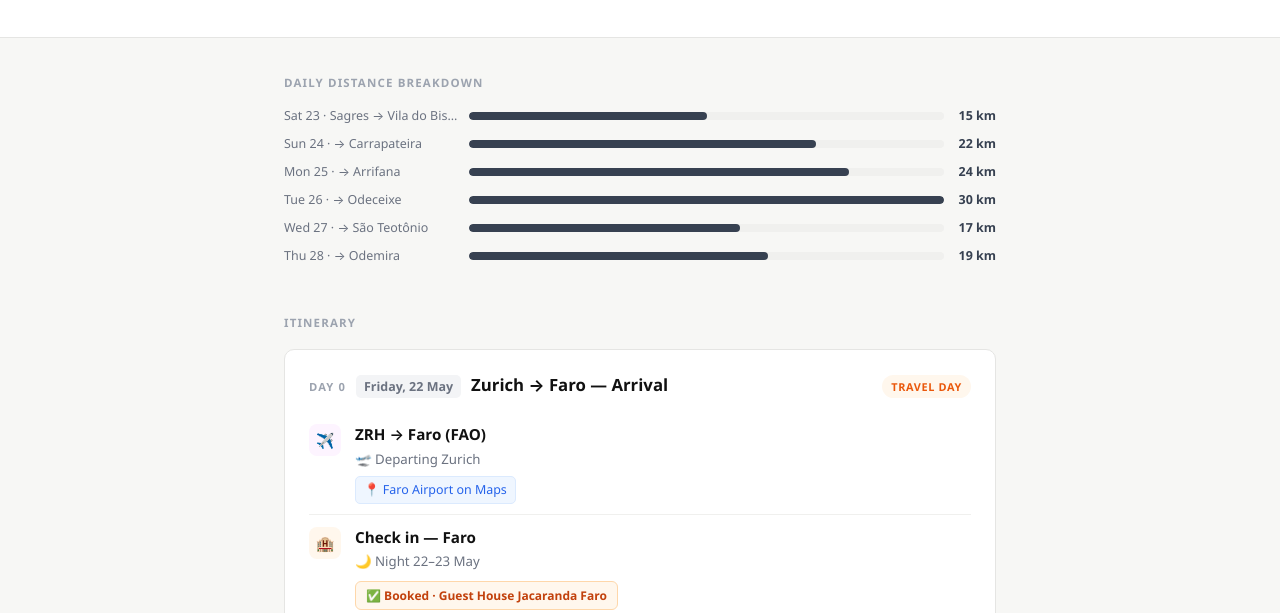
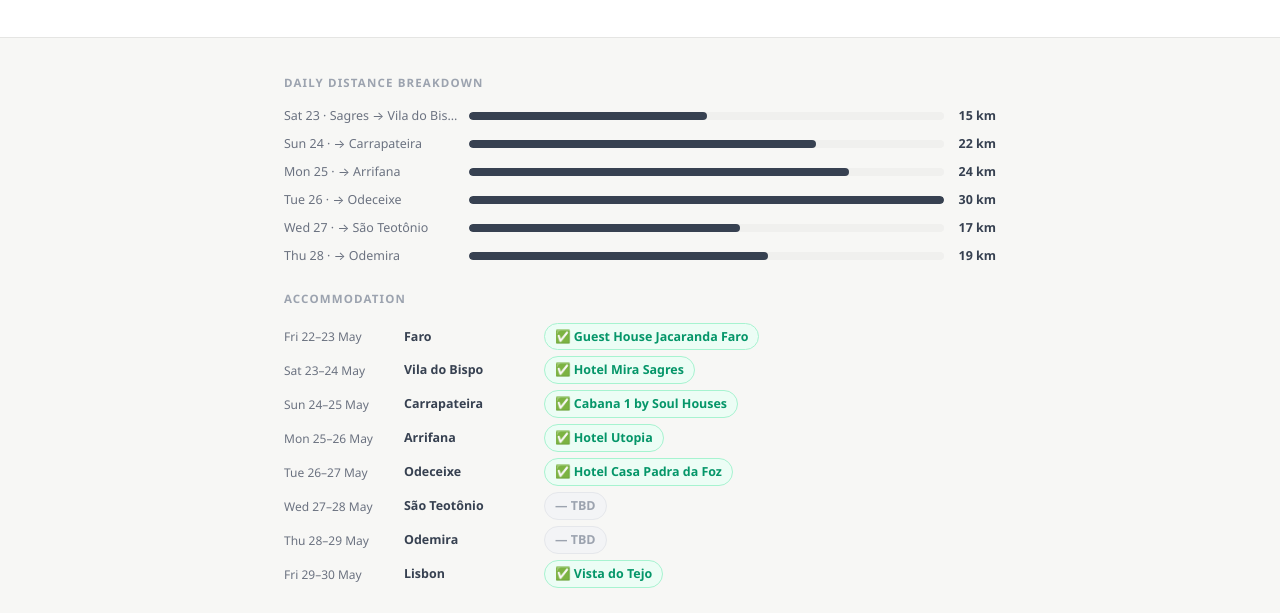
Before and after one commit to duchonic/fischer, a plain HTML site: page index.html in a window 1280 px wide. Shown: the part 311-924 px from the top of the page. Drawn offline with Linux system fonts and the light colour scheme.

Commit message:
[C] stuff added, hotel bookings

```diff
--- a/index.html
+++ b/index.html
@@ -105,6 +105,44 @@
     .stage-bar-km {
       font-size: .78rem; font-weight: 600; color: #374151;
       width: 42px; text-align: right; flex-shrink: 0;
+    }
+
+    /* ── Accommodation summary ── */
+    .accom-section {
+      max-width: 760px;
+      margin: 24px auto 0;
+      padding: 0 24px;
+    }
+    .accom-section h2 {
+      font-size: .72rem; font-weight: 700;
+      letter-spacing: .1em; text-transform: uppercase;
+      color: #9ca3af; margin-bottom: 14px;
+    }
+    .accom-grid {
+      display: flex; flex-direction: column; gap: 6px;
+    }
+    .accom-row {
+      display: flex; align-items: center; gap: 10px;
+    }
+    .accom-night {
+      font-size: .75rem; color: #6b7280;
+      width: 110px; flex-shrink: 0;
+    }
+    .accom-location {
+      font-size: .78rem; font-weight: 600; color: #374151;
+      width: 130px; flex-shrink: 0;
+    }
+    .accom-name {
+      font-size: .78rem; font-weight: 600;
+      padding: 3px 10px; border-radius: 99px;
+    }
+    .accom-booked {
+      background: #ecfdf5; color: #059669;
+      border: 1px solid #a7f3d0;
+    }
+    .accom-tbd {
+      background: #f3f4f6; color: #9ca3af;
+      border: 1px solid #e5e7eb;
     }
 
     /* ── Main ── */
@@ -452,6 +490,53 @@
   </div>
 </div>
 
+<!-- Accommodation summary -->
+<div class="accom-section">
+  <h2>Accommodation</h2>
+  <div class="accom-grid">
+    <div class="accom-row">
+      <div class="accom-night">Fri 22–23 May</div>
+      <div class="accom-location">Faro</div>
+      <span class="accom-name accom-booked">✅ Guest House Jacaranda Faro</span>
+    </div>
+    <div class="accom-row">
+      <div class="accom-night">Sat 23–24 May</div>
+      <div class="accom-location">Vila do Bispo</div>
+      <span class="accom-name accom-booked">✅ Hotel Mira Sagres</span>
+    </div>
+    <div class="accom-row">
+      <div class="accom-night">Sun 24–25 May</div>
+      <div class="accom-location">Carrapateira</div>
+      <span class="accom-name accom-booked">✅ Cabana 1 by Soul Houses</span>
+    </div>
+    <div class="accom-row">
+      <div class="accom-night">Mon 25–26 May</div>
+      <div class="accom-location">Arrifana</div>
+      <span class="accom-name accom-booked">✅ Hotel Utopia</span>
+    </div>
+    <div class="accom-row">
+      <div class="accom-night">Tue 26–27 May</div>
+      <div class="accom-location">Odeceixe</div>
+      <span class="accom-name accom-booked">✅ Hotel Casa Padra da Foz</span>
+    </div>
+    <div class="accom-row">
+      <div class="accom-night">Wed 27–28 May</div>
+      <div class="accom-location">São Teotônio</div>
+      <span class="accom-name accom-tbd">— TBD</span>
+    </div>
+    <div class="accom-row">
+      <div class="accom-night">Thu 28–29 May</div>
+      <div class="accom-location">Odemira</div>
+      <span class="accom-name accom-tbd">— TBD</span>
+    </div>
+    <div class="accom-row">
+      <div class="accom-night">Fri 29–30 May</div>
+      <div class="accom-location">Lisbon</div>
+      <span class="accom-name accom-booked">✅ Vista do Tejo</span>
+    </div>
+  </div>
+</div>
+
 <main>
   <div class="section-label">Itinerary</div>
 
@@ -543,7 +628,7 @@
         <div class="seg-icon bus">🚌</div>
         <div class="seg-body">
           <div class="seg-route">Faro → Sagres</div>
-          <div class="seg-meta"><span>🕐 ~4 h by bus</span></div>
+          <div class="seg-meta"><span>🕙 10:15 → 13:17</span><span>🕐 ~3 h</span></div>
           <a class="maps-link" href="https://maps.google.com/?q=Sagres,Portugal" target="_blank">📍 Sagres on Maps</a>
         </div>
       </div>
@@ -557,6 +642,17 @@
             <span>🕐 ~4 h</span>
           </div>
           <a class="maps-link" href="https://maps.google.com/?q=Vila+do+Bispo,Portugal" target="_blank">📍 Vila do Bispo on Maps</a>
+        </div>
+      </div>
+
+      <div class="segment">
+        <div class="seg-icon hotel">🏨</div>
+        <div class="seg-body">
+          <div class="seg-route">Check in — Vila do Bispo</div>
+          <div class="seg-meta"><span>🌙 Night 23–24 May</span></div>
+          <div class="booking-chip">✅ Booked · Hotel Mira Sagres</div>
+          <br/>
+          <a class="maps-link" href="https://maps.google.com/?q=Hotel+Mira+Sagres,Vila+do+Bispo,Portugal" target="_blank">📍 Hotel on Maps</a>
         </div>
       </div>
     </div>
@@ -621,6 +717,17 @@
           <a class="maps-link" href="https://maps.google.com/?q=Carrapateira,Portugal" target="_blank">📍 Carrapateira on Maps</a>
         </div>
       </div>
+
+      <div class="segment">
+        <div class="seg-icon hotel">🏨</div>
+        <div class="seg-body">
+          <div class="seg-route">Check in — Carrapateira</div>
+          <div class="seg-meta"><span>🌙 Night 24–25 May</span></div>
+          <div class="booking-chip">✅ Booked · Cabana 1 by Soul Houses</div>
+          <br/>
+          <a class="maps-link" href="https://maps.google.com/?q=Soul+Houses+Carrapateira,Portugal" target="_blank">📍 Hotel on Maps</a>
+        </div>
+      </div>
     </div>
 
     <div class="village-panel">
@@ -683,6 +790,17 @@
           <a class="maps-link" href="https://maps.google.com/?q=Arrifana,Aljezur,Portugal" target="_blank">📍 Arrifana on Maps</a>
         </div>
       </div>
+
+      <div class="segment">
+        <div class="seg-icon hotel">🏨</div>
+        <div class="seg-body">
+          <div class="seg-route">Check in — Arrifana</div>
+          <div class="seg-meta"><span>🌙 Night 25–26 May</span></div>
+          <div class="booking-chip">✅ Booked · Hotel Utopia</div>
+          <br/>
+          <a class="maps-link" href="https://maps.google.com/?q=Hotel+Utopia+Arrifana,Portugal" target="_blank">📍 Hotel on Maps</a>
+        </div>
+      </div>
     </div>
 
     <div class="village-panel">
@@ -743,6 +861,17 @@
             <span>🕐 ~7 h</span>
           </div>
           <a class="maps-link" href="https://maps.google.com/?q=Odeceixe,Portugal" target="_blank">📍 Odeceixe on Maps</a>
+        </div>
+      </div>
+
+      <div class="segment">
+        <div class="seg-icon hotel">🏨</div>
+        <div class="seg-body">
+          <div class="seg-route">Check in — Odeceixe</div>
+          <div class="seg-meta"><span>🌙 Night 26–27 May</span></div>
+          <div class="booking-chip">✅ Booked · Hotel Casa Padra da Foz</div>
+          <br/>
+          <a class="maps-link" href="https://maps.google.com/?q=Hotel+Casa+Padra+da+Foz,Odeceixe,Portugal" target="_blank">📍 Hotel on Maps</a>
         </div>
       </div>
     </div>
@@ -926,7 +1055,8 @@
         <div class="seg-icon bus">🚌</div>
         <div class="seg-body">
           <div class="seg-route">Option A — Bus: Odemira → Lisbon</div>
-          <div class="seg-meta"><span>🕐 ~4 h</span></div>
+          <div class="seg-meta"><span>🕙 09:55 → 12:50</span><span>🕐 ~3 h</span></div>
+          <div class="seg-note">Rede Expressos 048 · Odemira N263</div>
           <a class="maps-link" href="https://maps.google.com/?q=Odemira,Portugal" target="_blank">📍 Odemira on Maps</a>
         </div>
       </div>
```
Also changed, not shown: 1 other file.
